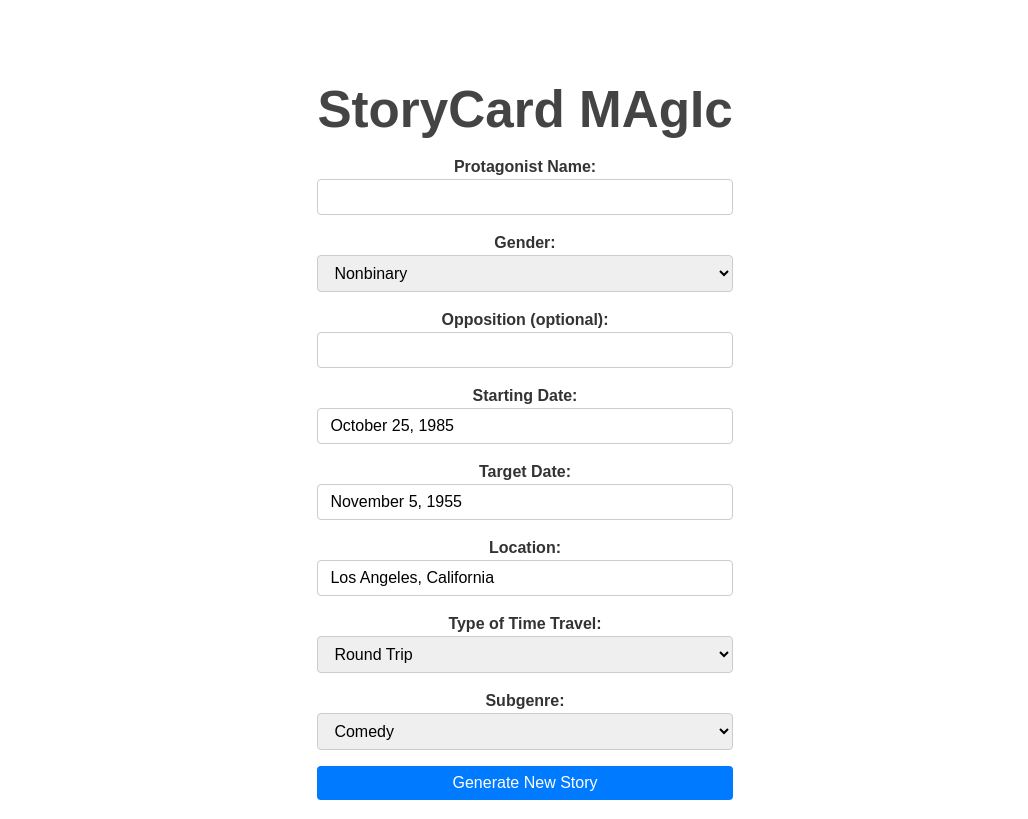
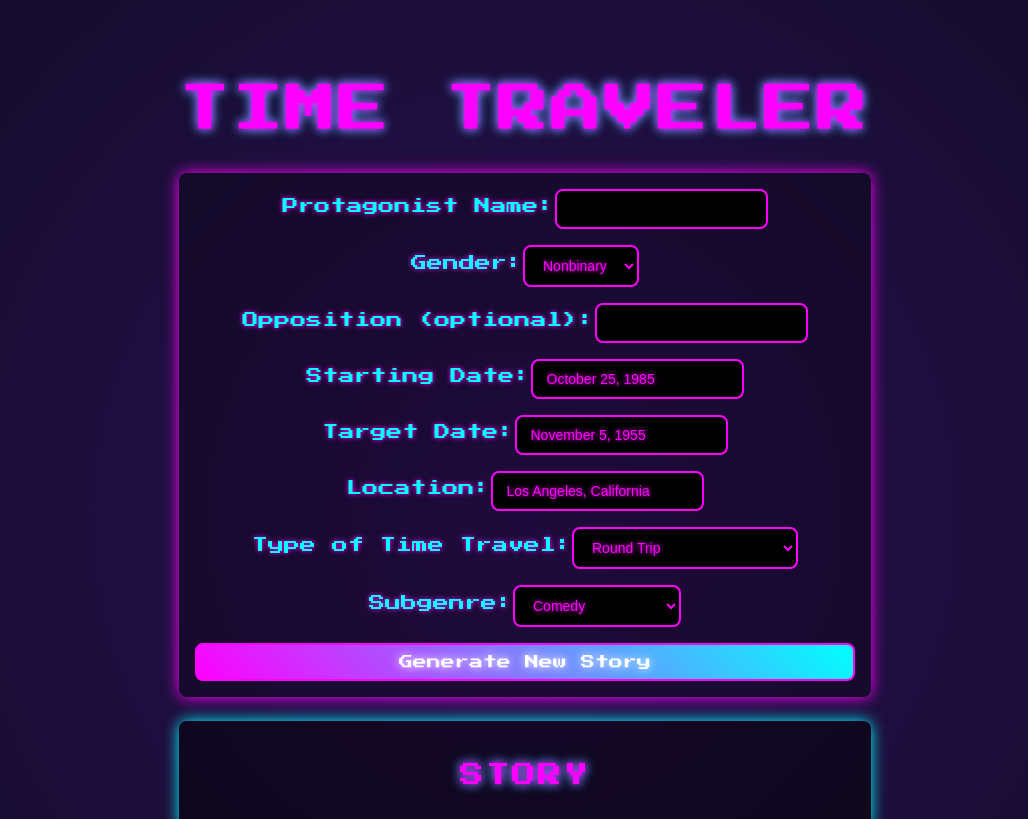
Before and after one commit to glaedn/time-traveler, a React (Vite) app: page / in a window 1280 px wide. Shown: the top 819 px of the page, without its empty margins (115-1143 px from the left). Built offline with nearby package versions, Linux system fonts and the light colour scheme; no server answers.

Commit message:
updated UI

```diff
--- a/src/components/TimeMachine.css
+++ b/src/components/TimeMachine.css
@@ -1,16 +1,24 @@
+@import url('https://fonts.googleapis.com/css2?family=Press+Start+2P&display=swap');
+
+body {
+  background: radial-gradient(circle, #2b1055, #120c28);
+  color: #fff;
+  font-family: 'Press Start 2P', cursive;
+  text-shadow: 0px 0px 5px #ff00ff;
+}
+
 .card-game {
-    font-family: 'Arial', sans-serif;
   max-width: 800px;
   margin: 0 auto;
   padding: 16px;
-    color: #333;
+  text-align: center;
 }
 
 h1, h2 {
-    text-align: center;
-    font-weight: bold;
-    margin-bottom: 16px;
-    color: #444;
+  color: #ff00ff;
+  text-transform: uppercase;
+  letter-spacing: 2px;
+  text-shadow: 0px 0px 8px #ff00ff, 0px 0px 12px #00ffff;
 }
 
 .input-form {
@@ -18,45 +26,49 @@
   flex-direction: column;
   gap: 16px;
   margin-bottom: 24px;
+  background: rgba(0, 0, 0, 0.3);
+  padding: 16px;
+  border-radius: 8px;
+  box-shadow: 0px 0px 15px #ff00ff;
 }
 
 .input-form label {
-    display: flex;
-    flex-direction: column;
   font-weight: bold;
+  color: #00ffff;
 }
 
 .input-form input,
 .input-form select,
 .input-form button {
-    padding: 8px 12px;
-    font-size: 16px;
-    border: 1px solid #ccc;
-    border-radius: 4px;
+  padding: 10px 14px;
+  font-size: 14px;
+  border: 2px solid #ff00ff;
+  border-radius: 8px;
+  background: black;
+  color: #ff00ff;
+  text-shadow: 0px 0px 5px #ff00ff;
 }
 
 .input-form button {
-    background-color: #007bff;
+  background: linear-gradient(45deg, #ff00ff, #00ffff);
   color: white;
-    border: none;
+  font-weight: bold;
   cursor: pointer;
-    transition: background-color 0.2s ease-in-out;
+  transition: all 0.3s ease-in-out;
+  text-shadow: 0px 0px 10px #fff;
 }
 
 .input-form button:hover {
-    background-color: #0056b3;
+  background: linear-gradient(45deg, #00ffff, #ff00ff);
+  transform: scale(1.1);
+  box-shadow: 0px 0px 15px #ff00ff;
 }
 
 .story-container {
-    background: #f9f9f9;
+  background: rgba(0, 0, 0, 0.5);
   border-radius: 8px;
   padding: 16px;
-    box-shadow: 0 4px 8px rgba(0, 0, 0, 0.1);
-    margin-bottom: 24px;
-  }
-
-  .options-container,
-  .conversation-container {
+  box-shadow: 0px 0px 15px #00ffff;
   margin-bottom: 24px;
 }
 
@@ -68,23 +80,24 @@
 
 .card {
   padding: 16px;
-    background: linear-gradient(135deg, #e0e0e0, #f8f9fa);
+  background: linear-gradient(135deg, #ff00ff, #00ffff);
   border-radius: 8px;
-    box-shadow: 0 2px 6px rgba(0, 0, 0, 0.1);
   text-align: center;
   cursor: pointer;
   font-weight: bold;
-    transition: transform 0.2s ease-in-out, box-shadow 0.2s ease;
+  color: black;
+  transition: all 0.3s ease-in-out;
+  text-shadow: 0px 0px 5px white;
 }
 
 .card:hover {
-    transform: translateY(-4px);
-    box-shadow: 0 4px 12px rgba(0, 0, 0, 0.15);
+  transform: translateY(-4px) scale(1.1);
+  box-shadow: 0px 0px 15px #ff00ff;
 }
 
 .card.dragging {
-    transform: scale(1.1);
-    box-shadow: 0 6px 12px rgba(0, 0, 0, 0.2);
+  transform: scale(1.2);
+  box-shadow: 0px 0px 20px #00ffff;
 }
 
 ul {
@@ -95,13 +108,13 @@
 ul li {
   margin-bottom: 16px;
   padding: 12px;
-    background: #f1f1f1;
-    border-radius: 4px;
-    box-shadow: 0 2px 4px rgba(0, 0, 0, 0.1);
+  background: rgba(0, 0, 0, 0.4);
+  border-radius: 8px;
+  box-shadow: 0px 0px 10px #00ffff;
+  color: #fff;
+  text-shadow: 0px 0px 5px #ff00ff;
 }
 
 strong {
-    display: block;
-    margin-bottom: 4px;
-    color: #555;
+  color: #ff00ff;
 }
--- a/src/components/TimeMachine.jsx
+++ b/src/components/TimeMachine.jsx
@@ -26,30 +26,32 @@ function CardGame() {
     if (e) e.preventDefault(); // Prevent form submission from reloading the page
 
     const prompt = `
-You are the narrator for an interactive time travel story. This is a ${tripType} to the year ${targetDate} from the year ${startDate}.
-The user's name is ${protagonist}, their gender is ${gender} and their opposition is ${antagonist}.
+You are the narrator for an interactive time travel story. This is a ${subgenre} ${tripType} to the year ${targetDate} from the year ${startDate}.
+The user's name is ${protagonist}, their gender is ${gender} and their opposition is ${antagonist || "None"}.
 
 This is the story so far: ${storyline}
 THe user selected: "${selectedText}" as their last response.
 
 Replies should use this exact format:
 
-(New Story text goes here, markdown formatting encouraged, don't actually wrap it in parentheses)
+New Story text goes here, markdown formatting encouraged
 
-|| (Careful action)
-|| (Bold action)
-|| (Comedic action)
-|| (Reckless action)
-|| (Passive action)
-|| (Evil action)
+|| Careful action
+|| Bold action
+|| Comedic action
+|| Reckless action
+|| Passive action
+|| Evil action
 
-|| (Story summary goes here. Format the summary like this:
+|| Story summary goes here. Format the summary like this:
 Key items: (Item)-(purpose)
 Key Characters: (Name)-(plot relevance)
 Past plot: (plot so far)
 Current arc: (what is the user doing now)
 Future plans: (your story plans)
 Current date and time: (date and time)
+
+
 Please remember to include || delimiters between each section of the response. Don't forget the summary at the end!
 
 User inputs:
@@ -97,7 +99,7 @@ options based on their starting date.
 
   return (
     <div className="card-game">
-      <h1>StoryCard MAgIc</h1>
+      <h1>Time Traveler</h1>
       <form onSubmit={(e) => handleStory("New Story.", e)} className="input-form">
         <label>
           Protagonist Name:
```
Also changed, not shown: 1 other file (tests, documents, lock files or other folders). Lines whose indentation alone changed are shown as unchanged.
